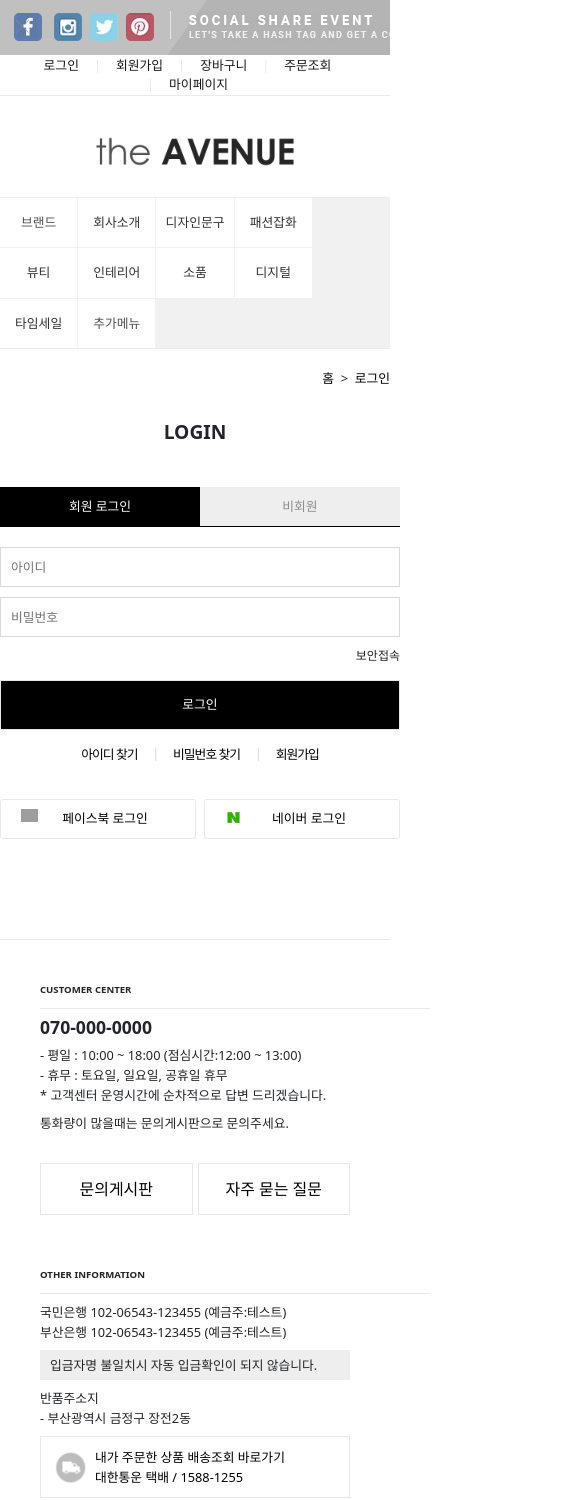
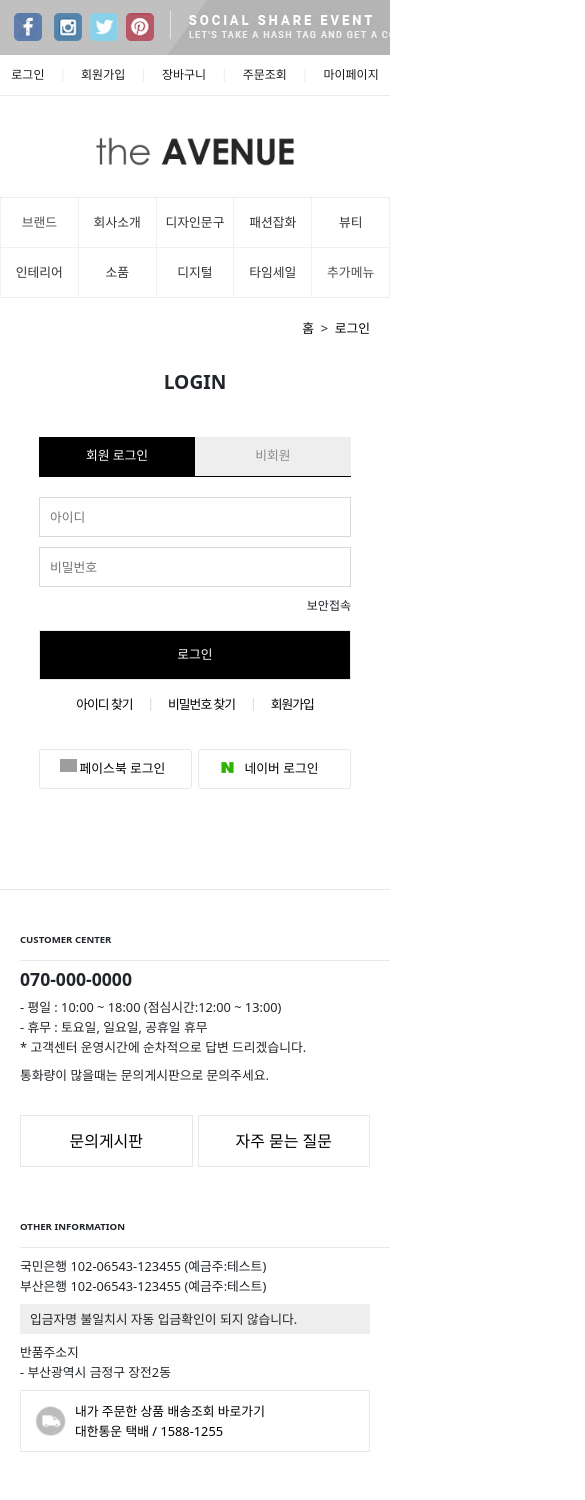
Before and after one commit to crosslim/shoppingmall, a React (Create React App) app: page /login in a window 390 px wide. Shown: the top 1500 px of the page, 585 px wide, since content can reach past the window. Built offline with nearby package versions, Linux system fonts and the light colour scheme; grey boxes are pictures that could not be loaded.

Commit message:
모바일수정2

```diff
--- a/public/index.html
+++ b/public/index.html
@@ -3,7 +3,8 @@
   <head>
     <meta charset="utf-8" />
     <link rel="icon" href="%PUBLIC_URL%/favicon.ico" />
-    <meta name="viewport" content="width=device-width, initial-scale=1" />
+    <meta content="yes" name="apple-mobile-web-app-capable" />
+    <meta content="minimum-scale=1.0, width=device-width, maximum-scale=1, user-scalable=no" name="viewport" />
     <meta name="theme-color" content="#000000" />
     <meta
       name="description"
--- a/src/component/common/ListForm.js
+++ b/src/component/common/ListForm.js
@@ -86,7 +86,7 @@ function ReviewList(){
               <div className='reviewTxt'>
                 <b>{review_List[i].title}</b><br />
                 {review_List[i].text}
-                <span className='userId'>{review_List[i].userId.replace(/(?<=.{1})./gi,"*")}</span>
+                <span className='userId'>{review_List[i].userId}</span>
               </div>
               <div className='reviewDetail'>
                 <div className='userImg'><img src={review_List[i].image} alt='' /></div>
--- a/src/style/mobile.css
+++ b/src/style/mobile.css
@@ -2,6 +2,12 @@
   body {
     background: #eee;
   }
+
+  html, body {
+    max-width: 100%;
+    overflow-x: hidden;
+    }
+
   .titleTab, .saleBanner .wid1050, .title, .category > div.category_list,
   .main_contents .section, .choiceItem, .banner1 > img, .banner2 > img,
   .footerinfo3, .reviews, .newItem{
@@ -10,7 +16,14 @@
     min-width: 100vw;
   }
 
-
+  a:link, a:visited, a:active, a:hover {
+    text-decoration: none;
+    color: #000 !important;
+}
+  .app{
+    width: 100%;
+    overflow-x: hidden;
+  }
 
   /* header */
   .topMain .thum, .topMain .search, .sidemenu{
@@ -24,7 +37,12 @@
     min-width: 100vw;
   }
   .topMenu > div > div.menu-Left {
-    width: 100%;
+    font-size: 0.75rem;
+    text-align: center;
+    width: 100% !important;
+}
+.topMenu > div > div.menu-Left > span:last-child {
+  padding-right: 0;
 }
 .topBanner button {
   margin: -5px 0 0 10px;
@@ -64,6 +82,17 @@
     .imageSlideWrap .slide_nextBtn {
       right: 20px;
   }
+  .imageSlideWrap .slideDot button {
+    display: inline-block;
+    width: 10px;
+    height: 10px;
+    background: #aaa;
+    border-radius: 20px;
+    border: none;
+}
+.imageSlideWrap {
+  overflow: hidden;
+}
 
 
   /* header - category */
@@ -71,7 +100,7 @@
     width: 100vw;
     display: flex;
     align-items: self-start;
-    justify-content: flex-start;
+    justify-content: center;
     flex-wrap: wrap;
     background: #eee;
     gap: 1px;
@@ -87,7 +116,7 @@
     font-size: 0.8rem;
     padding: 15px  0;
     text-align: center;
-    width: 19.8%;
+    width: 19.7%;
     background: #fff;
   }
 
@@ -108,7 +137,7 @@
 
   /* main */
   .choiceItem, .bestItem, .saleItem, .mdpickItem, .reviews, .pdList,
-  .categoryPageTop{
+  .categoryPageTop, .title{
     max-width: 100vw;
     min-width: 100vw;
     padding: 0 20px;
@@ -118,6 +147,21 @@
   , .pageName{
     width: 100% !important;
   }
+  .mdpickItem .title, .newItem .title, .bestItem .title, .titleTab,
+  .titleTab .title{
+    width: 100% !important;
+    max-width: 100% !important;
+    min-width: 100% !important;
+    padding: 0 !important;
+  }
+  .titleTab .title{
+    margin-bottom: 20px;
+  }
+.choiceItem .btnSet button{
+  font-size: 0.8rem !important;
+  width: 30%;
+  padding: 15px 0;
+}
   .main_contents > section {
     margin-bottom: 40px;
   }
@@ -150,10 +194,10 @@
   display: block;
 }
 .reviews .reviewBox .reviewImg {
-  height: 140px;
+  height: 110px;
 }
 .reviews .reviewBox {
-  width: 31.5%;
+  width: 30%;
 }
 
 /* footer */
@@ -175,7 +219,7 @@
   width: 100%;
   display: block;
   margin: 0;
-  padding: 0 20px !important;
+  padding: 0 0px !important;
   border: none;
   margin-bottom: 50px;
 }
@@ -194,6 +238,13 @@
   margin-bottom: 8px;
   padding-bottom: 8px;
 }
+.footerinfo3 img {
+  width: 80%;
+}
+.footerinfo1 ul li.title {
+  padding: 0 0 10px 0;
+  width: 100%;
+}
 
 
 
@@ -209,7 +260,13 @@
 .categoryPageTop .pageDetail{
     margin: 10px 0 10px;
 }
-
+.pageDetail > div{
+  display: block;
+}
+.categoryPageTop .pageDetail {
+  align-items: start;
+  flex-direction: column;
+}
 
 /* detail page */
 .detail_wrap, .company.con, .join.con{
@@ -228,13 +285,60 @@
   padding: 0;
   padding-top: 20px;
 }
+.productInfo ul li.pdName .title {
+  padding: 0;
+  margin-top: 5px;
+}
+.productInfo ul li.price .title {
+  padding: 0;
+}
+.productInfo ul li .subtitle {
+  width: 25%;
+}
+.productInfo ul table tr td:first-child {
+  width: 44%;
+}
+.productInfo ul table {
+  font-size: 0.8rem;
+}
+.productInfo ul li.price {
+  font-size: 1rem;
+  display: none;
+}
+.information > ul li.title {
+  padding: 0 0 20px 0;
+}
+.productInfo ul li.buttonSet button {
+  width: 32%;
+  font-weight: 600;
+  font-size: 0.9rem;
+  padding: 16px 0;
+}
+
 
 /* login join */
+.company.con .pagePath{
+  padding: 0 20px;
+}
+.con .pagePath {
+  padding: 0 0px;
+}
+.login {
+  width: 80%;
+  margin: auto;
+  margin-top: 40px;
+}
 .join.con{
-  padding: 0 30px;
+  padding: 0 20px;
+}
+.join.con .title{
+  width: 100%;
+  max-width: 100%;
+  min-width: 100%;
 }
 .join table tr td:first-child {
-  width: 24%;
+  width: 21%;
+  font-size: 0.8rem;
 }
 .join table tr td:last-child {
   font-size: 0.7rem;
@@ -244,12 +348,13 @@
   width: 80%;
   margin-bottom: 5px;
 }
+
 .phoneNumber input{
   width: 40%;
   display: inline-block !important;
 }
 .terms {
-  font-size: 0.rem;
+  font-size: 0.8rem;
 }
 .terms ul li input[type=checkBox] {
   margin: -3px 7px 0 0px;
@@ -262,7 +367,7 @@
   margin: 15px 0;
   width: 100%;
   height: 200px;
-  font-size: 0.8rem;
+  font-size: 0.75rem;
   padding: 15px 20px;
   line-height: 22px;
 }
```
